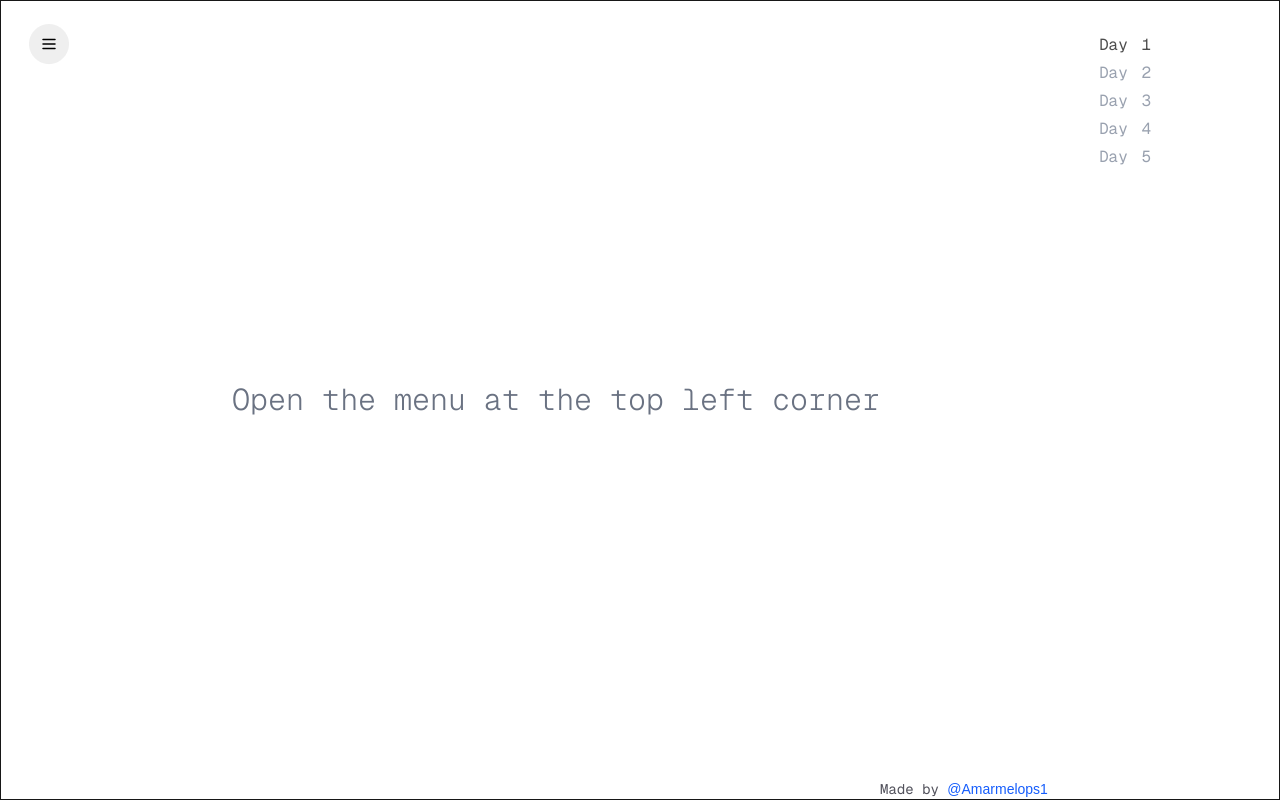
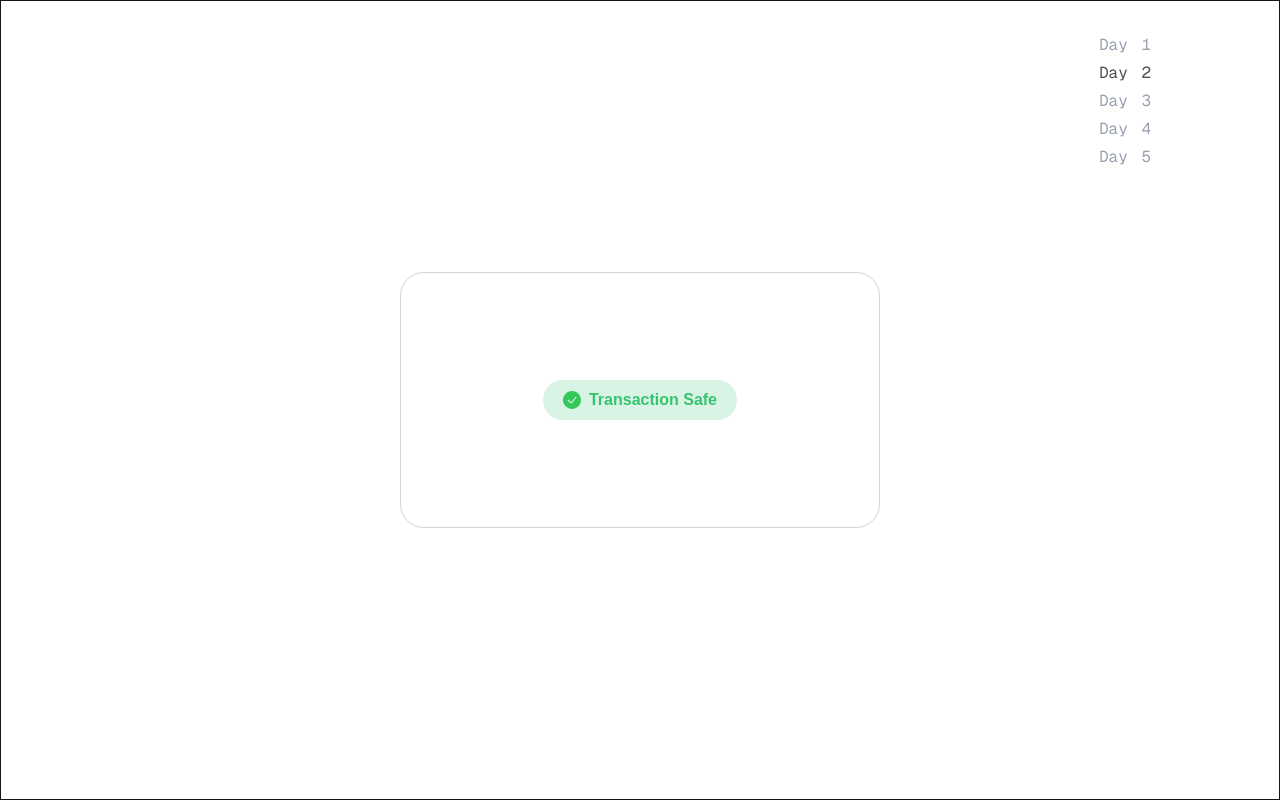
Before and after one commit to Amarprasad33/Peerlist-ui-ch-amarmelops, a Next.js app: page / in a window 1280 px wide. Built offline with nearby package versions, Linux system fonts and the light colour scheme.

Commit message:
day-2 completed

```diff
--- a/src/app/page.tsx
+++ b/src/app/page.tsx
@@ -1,9 +1,10 @@
 "use client"
 import { useState } from "react";
 import FluidMenu from "@/components/day1";
+import FluidState from "@/components/day2";
 
 export default function Home() {
-  const [clickedDay, setClickedDay] = useState(1);
+  const [clickedDay, setClickedDay] = useState(2);
   const days = [1, 2, 3, 4, 5];
   return (
     <div className="relative w-full h-screen bg-white border">
@@ -18,7 +19,23 @@ export default function Home() {
       </div>
 
       <div className="h-full w-full">
-        <FluidMenu />
+        {clickedDay === 1 && <FluidMenu />}
+        {clickedDay === 2 && <FluidState />}
+        {clickedDay === 3 && <div className="relative h-full w-full flex items-center justify-center">
+          <div className="w-[30rem] h-64 rounded-3xl flex items-center justify-center border border-zinc-300">
+              <div className="text-xl text-zinc-400 font-medium">Not Yet Announced</div>
+          </div>
+        </div>}
+        {clickedDay === 4 && <div className="relative h-full w-full flex items-center justify-center">
+          <div className="w-[30rem] h-64 rounded-3xl flex items-center justify-center border border-zinc-300">
+              <div className="text-xl text-zinc-400 font-medium">Not Yet Announced</div>
+          </div>
+        </div>}
+        {clickedDay === 5 && <div className="relative h-full w-full flex items-center justify-center">
+          <div className="w-[30rem] h-64 rounded-3xl flex items-center justify-center border border-zinc-300">
+              <div className="text-xl text-zinc-400 font-medium">Not Yet Announced</div>
+          </div>
+        </div>}
       </div>
 
     </div>
--- /dev/null
+++ b/src/components/day2.tsx
@@ -0,0 +1,120 @@
+'use client';
+
+import { motion, AnimatePresence } from 'motion/react';
+import { useState, useEffect } from 'react';
+// import { CheckCircleIcon, ExclamationTriangleIcon } from '@heroicons/react/24/solid';
+// import { ArrowPathIcon } from '@heroicons/react/24/outline';
+
+const STATUS = {
+  ANALYZING: 'analyzing',
+  SAFE: 'safe',
+  WARNING: 'warning',
+};
+
+const statusStyles = {
+  analyzing: 'bg-blue-100 text-blue-600',
+  safe: 'bg-green-100 text-green-600',
+  warning: 'bg-red-100 text-red-600',
+};
+
+// const icons = {
+//   analyzing: <ArrowPathIcon className="h-5 w-5 animate-spin" />,
+//   safe: <CheckCircleIcon className="h-5 w-5" />,
+//   warning: <ExclamationTriangleIcon className="h-5 w-5" />,
+// };
+// Analyzing - Done - Analyzing - Warning
+
+
+export default function FluidState() {
+    const [status, setStatus] = useState(STATUS.ANALYZING);
+
+  // Simulate state changes
+  useEffect(() => {
+    // const timer = setTimeout(() => {
+    //   setStatus(STATUS.SAFE);
+    //   setTimeout(() => setStatus(STATUS.WARNING), 3000);
+    // }, 3000);
+    const sequence = [STATUS.ANALYZING, STATUS.SAFE, STATUS.ANALYZING, STATUS.WARNING];
+    let step = 0;
+
+    const interval = setInterval(() => {
+        setStatus(sequence[step]);
+        step = (step + 1) % sequence.length;
+    }, 2500); // Adjust timing as needed
+
+    return () => clearInterval(interval);
+
+    // return () => clearTimeout(timer);
+  }, []);
+
+  const jerkAnimation = {
+    initial: { x: 0 },
+    animate: {
+      x: [0, -5, 5, -4, 4, -2, 2, 0], // quick shakes
+      transition: { duration: 0.6, ease: 'easeInOut', delay: 0.4 }
+    }
+  };
+
+  const isAnalyzing = status === STATUS.ANALYZING;
+
+  return (
+    <div className="relative h-full w-full flex items-center justify-center">
+        <div className="w-[30rem] h-64 rounded-3xl flex items-center justify-center border border-zinc-300">
+            <div
+                className={`inline-flex items-center px-5 py-2 rounded-full font-medium transition-all duration-300 gap-2 ${status === STATUS.SAFE && 'bg-[#d9f4e4] text-[#37c470]'} ${status === STATUS.ANALYZING && 'bg-[#e5f3ff] text-[#4dafff]'} ${status === STATUS.WARNING && 'bg-[#ffe2e2] text-[#ff3f3f]'}`}
+                >
+                <AnimatePresence mode="wait">
+                    <motion.div className='flex gap-1'>
+                        {/* {icons[status]} */}
+                        {status === STATUS.ANALYZING && <div role="status" className='z-20'>
+                            <svg aria-hidden="true" className="inline w-4 h-4 text-gray-200 animate-spin dark:text-[#c5e4ff] fill-[#54b2ff]" viewBox="0 0 100 101" fill="none" xmlns="http://www.w3.org/2000/svg">
+                                <path d="M100 50.5908C100 78.2051 77.6142 100.591 50 100.591C22.3858 100.591 0 78.2051 0 50.5908C0 22.9766 22.3858 0.59082 50 0.59082C77.6142 0.59082 100 22.9766 100 50.5908ZM9.08144 50.5908C9.08144 73.1895 27.4013 91.5094 50 91.5094C72.5987 91.5094 90.9186 73.1895 90.9186 50.5908C90.9186 27.9921 72.5987 9.67226 50 9.67226C27.4013 9.67226 9.08144 27.9921 9.08144 50.5908Z" fill="currentColor"/>
+                                <path d="M93.9676 39.0409C96.393 38.4038 97.8624 35.9116 97.0079 33.5539C95.2932 28.8227 92.871 24.3692 89.8167 20.348C85.8452 15.1192 80.8826 10.7238 75.2124 7.41289C69.5422 4.10194 63.2754 1.94025 56.7698 1.05124C51.7666 0.367541 46.6976 0.446843 41.7345 1.27873C39.2613 1.69328 37.813 4.19778 38.4501 6.62326C39.0873 9.04874 41.5694 10.4717 44.0505 10.1071C47.8511 9.54855 51.7191 9.52689 55.5402 10.0491C60.8642 10.7766 65.9928 12.5457 70.6331 15.2552C75.2735 17.9648 79.3347 21.5619 82.5849 25.841C84.9175 28.9121 86.7997 32.2913 88.1811 35.8758C89.083 38.2158 91.5421 39.6781 93.9676 39.0409Z" fill="currentFill"/>
+                            </svg>
+                            <span className="sr-only">Loading...</span>
+                        </div>}
+                        {status === STATUS.WARNING && <motion.div
+                                variants={jerkAnimation}
+                                initial="initial"
+                                animate="animate"
+                                className="inline-block"
+                            >
+                                <svg className='mt-[3px]' width="22" height="18" viewBox="0 0 22 18" fill="none" xmlns="http://www.w3.org/2000/svg">
+                                <path d="M1.72502 18C1.54168 18 1.37502 17.9543 1.22502 17.863C1.07502 17.7717 0.958349 17.6507 0.875016 17.5C0.791683 17.3493 0.746016 17.1867 0.738016 17.012C0.730016 16.8373 0.775683 16.6667 0.875016 16.5L10.125 0.5C10.225 0.333333 10.3543 0.208333 10.513 0.125C10.6717 0.0416667 10.834 0 11 0C11.166 0 11.3287 0.0416667 11.488 0.125C11.6473 0.208333 11.7763 0.333333 11.875 0.5L21.125 16.5C21.225 16.6667 21.271 16.8377 21.263 17.013C21.255 17.1883 21.209 17.3507 21.125 17.5C21.041 17.6493 20.9243 17.7703 20.775 17.863C20.6257 17.9557 20.459 18.0013 20.275 18H1.72502ZM11 15C11.2833 15 11.521 14.904 11.713 14.712C11.905 14.52 12.0007 14.2827 12 14C11.9993 13.7173 11.9033 13.48 11.712 13.288C11.5207 13.096 11.2833 13 11 13C10.7167 13 10.4793 13.096 10.288 13.288C10.0967 13.48 10.0007 13.7173 10 14C9.99935 14.2827 10.0953 14.5203 10.288 14.713C10.4807 14.9057 10.718 15.0013 11 15ZM11 12C11.2833 12 11.521 11.904 11.713 11.712C11.905 11.52 12.0007 11.2827 12 11V8C12 7.71667 12.192 3.69133 12 3.5C11.808 3.30867 11.2827 3.00067 11 3C10.7173 2.99933 10.192 3.30733 10 3.5C9.73026 3.77067 10 7.718 10 8V11C10 11.2833 10.096 11.521 10.288 11.713C10.48 11.905 10.7173 12.0007 11 12Z" fill="#FF3F3F"/>
+                                </svg>
+                            </motion.div>
+                        }
+                        {status === STATUS.SAFE && <svg className='mt-[3px]' width="18" height="18" viewBox="0 0 15 15" fill="none" xmlns="http://www.w3.org/2000/svg">
+                            <g clipPath="url(#clip0_28_4)">
+                                <path fillRule="evenodd" clipRule="evenodd" d="M0 7.5C0 5.51088 0.790176 3.60322 2.1967 2.1967C3.60322 0.790176 5.51088 0 7.5 0C9.48912 0 11.3968 0.790176 12.8033 2.1967C14.2098 3.60322 15 5.51088 15 7.5C15 9.48912 14.2098 11.3968 12.8033 12.8033C11.3968 14.2098 9.48912 15 7.5 15C5.51088 15 3.60322 14.2098 2.1967 12.8033C0.790176 11.3968 0 9.48912 0 7.5ZM7.072 10.71L11.39 5.312L10.61 4.688L6.928 9.289L4.32 7.116L3.68 7.884L7.072 10.71Z" fill="#34C759"/>
+                            </g>
+                                <defs>
+                                    <clipPath id="clip0_28_4">
+                                    <rect width="15" height="15" fill="white"/>
+                                    </clipPath>
+                                </defs>
+                            </svg>
+                        }
+                        <motion.div
+                            key={status}
+                            initial={{ x: status === STATUS.ANALYZING ? -35 : 35, opacity: 0.7 }}
+                            animate={{ x: 0, opacity: 1 }}
+                            exit={{ x: status === STATUS.ANALYZING ? 35 : -35, opacity: 0.7 }}
+                            transition={{ duration: 0.4 }}
+                            className="flex items-center gap-1 ml-1 w-fit overflow-hidden"
+                            >
+                            <span className='font-semibold'>
+                                {status === STATUS.ANALYZING
+                                ? 'Analyzing Transaction'
+                                : status === STATUS.SAFE
+                                ? 'Transaction Safe'
+                                : 'Transaction Warning'}
+                            </span>
+                        </motion.div>
+                    </motion.div>
+                </AnimatePresence>
+            </div>
+        </div>
+    </div>
+  );
+}
```
